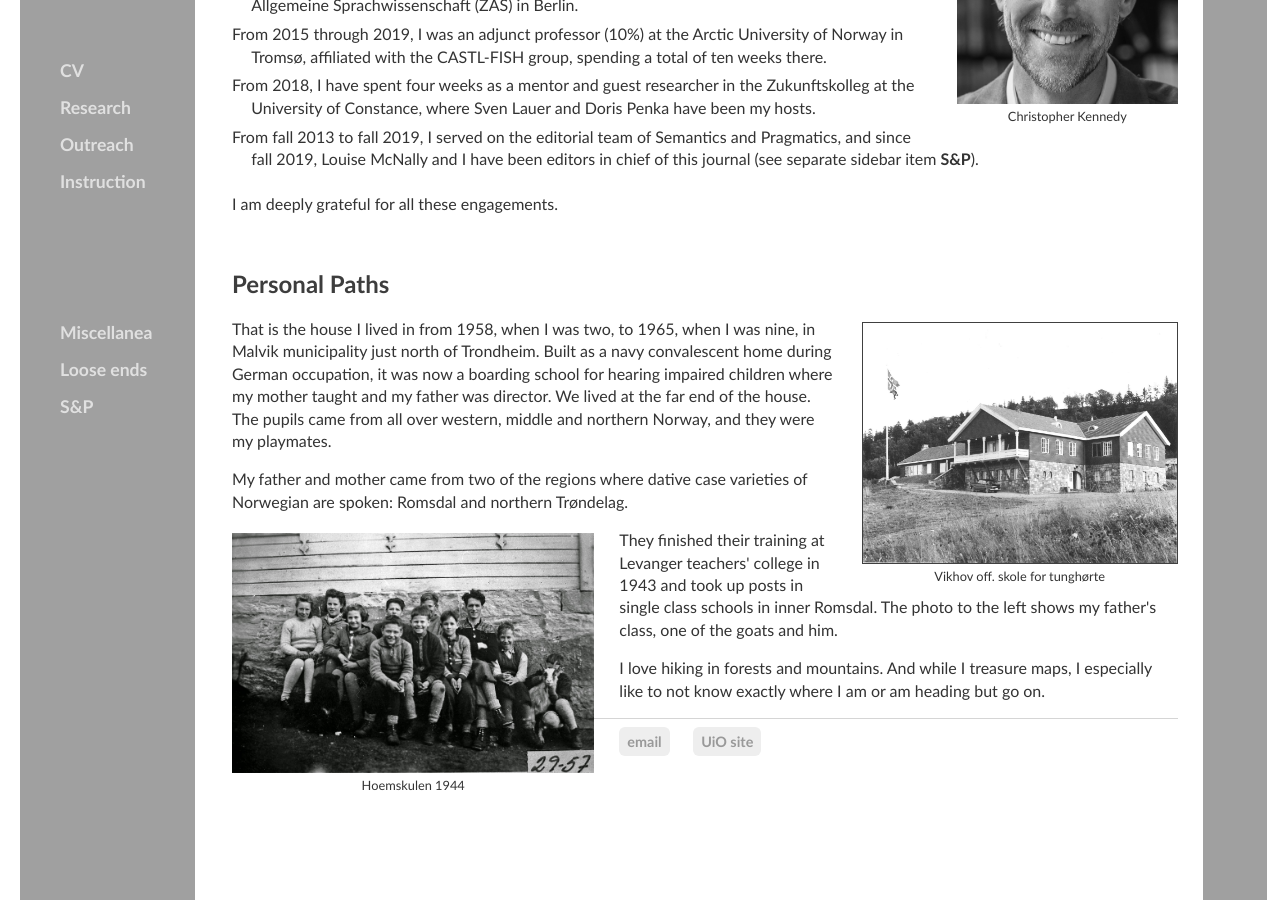
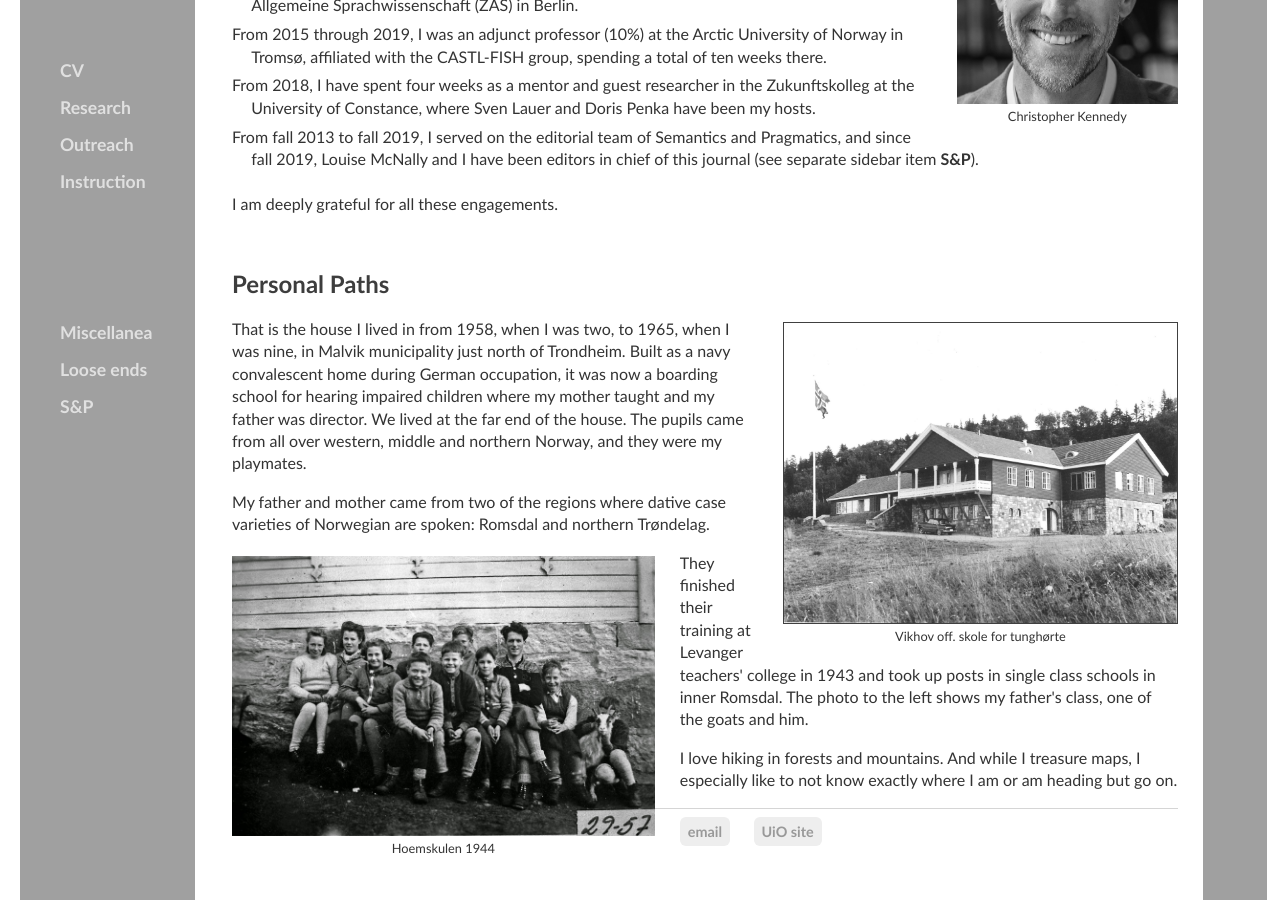
Before and after one commit to kjelljs/kjelljs.github.io, a Jekyll site: the page built from about/index.html, in a window 1280 px wide and 900 px high, scrolled down 2510 px. Built offline with Jekyll 4.4.1, drawn with Linux system fonts in a browser that asks for light colours.

Commit message:
Update index.html

```diff
--- a/about/index.html
+++ b/about/index.html
@@ -52,12 +52,12 @@
 </ul>
 	<p>I am deeply grateful for all these engagements.</p></br>
 	<h2 id="priv">Personal Paths</h2>
-		  <div style="float:right;"><figure class="rightfig"><img style="height:240px; border: 1px solid #404040;" src="/pics/vikhov.jpg"><figcaption>Vikhov off. skole for tunghørte</figcaption></figure></div>
+		  <div style="float:right;"><figure class="rightfig"><img style="height:300px; border: 1px solid #404040;" src="/pics/vikhov.jpg"><figcaption>Vikhov off. skole for tunghørte</figcaption></figure></div>
 		     <p>That is the house I lived in from 1958, when I was two, to 1965, when I was nine, in Malvik municipality just north of Trondheim. Built as a navy convalescent home during German occupation, it was now a boarding school for hearing impaired children where my mother taught and my father was director. We lived at the far end of the house. The pupils came from all over western, middle and northern Norway, and they were my playmates.
 														      </p>
 <p>My father and mother came from two of the regions where dative case varieties of Norwegian are spoken: Romsdal and northern Trøndelag.
 </p>
-<div style="float:left;"><figure class="leftfig"><img style="height:240px;" src="/pics/Hoemskulen.jpg"><figcaption>Hoemskulen 1944</figcaption></figure></div>
+<div style="float:left;"><figure class="leftfig"><img style="height:280px;" src="/pics/Hoemskulen.jpg"><figcaption>Hoemskulen 1944</figcaption></figure></div>
 	<p>They finished their training at Levanger teachers' college in 1943 and took up posts in single class schools in inner Romsdal. The photo to the left shows my father's class, one of the goats and him.
 </p>
 	<p>I love hiking in forests and mountains. And while I treasure maps, I especially like to not know exactly where I am or am heading but go on.</p>
```
